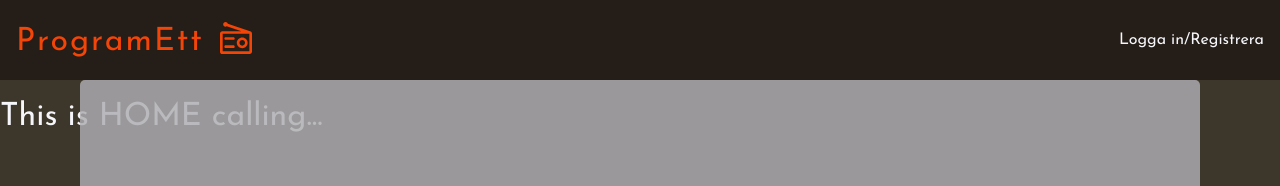
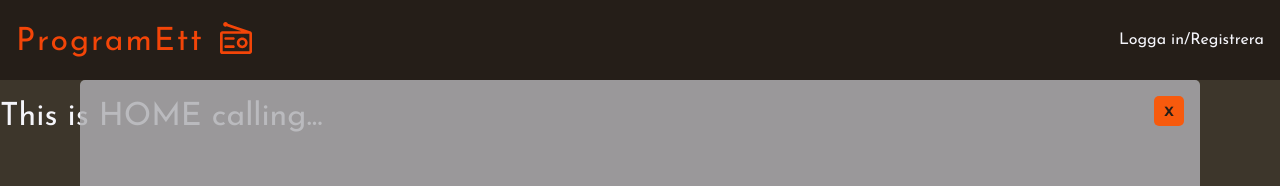
Before and after one commit to chris-mbg/radio-application, a React (Create React App) app: page / in a window 1280 px wide. Both pictures are taken after a click on the element "Logga in/Registrera". Shown: the top 186 px of the page. Built offline with nearby package versions, Linux system fonts and the light colour scheme; no server answers.

Commit message:
Close the modal-button in place

```diff
--- a/src/components/RegisterLogInModal.js
+++ b/src/components/RegisterLogInModal.js
@@ -5,7 +5,16 @@ const RegisterLogInModal = ({ isVisible, hideModal }) => {
 
   const placement = document.querySelector(".App");
 
-  return isVisible ? createPortal(<div className={styles.modalContainer}>{/* Register and login components here! */}</div>, placement) : null
+  return isVisible ?
+    createPortal(
+      <div className={styles.modalContainer}>
+        <div className={styles.closeButtonContainer} onClick={hideModal}>
+          <button className={styles.closeButton}>X</button>
+        </div>
+        {/* Register and login components here! */}
+      </div>,
+      placement
+    ) : null
 };
 
 export default RegisterLogInModal;
--- a/src/css/RegisterLogInModal.module.css
+++ b/src/css/RegisterLogInModal.module.css
@@ -9,3 +9,15 @@
   color: #251e18;
   border-radius: 5px;
 }
+
+.closeButtonContainer {
+  position: relative;
+}
+.closeButton {
+  position: absolute;
+  top: 0;
+  right: 1rem;
+  width: 30px;
+  height: 30px;
+  font-weight: 700;
+}
```
